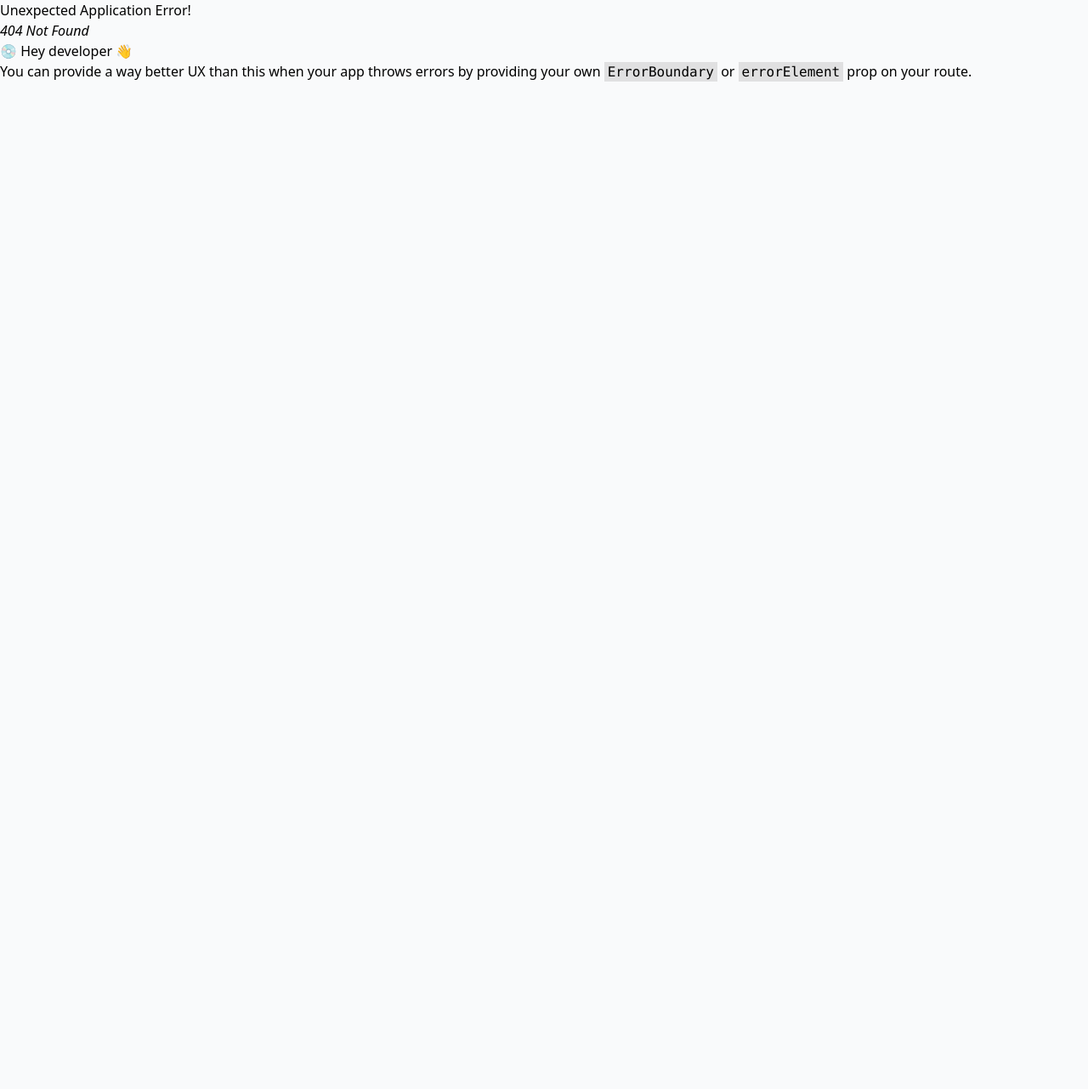
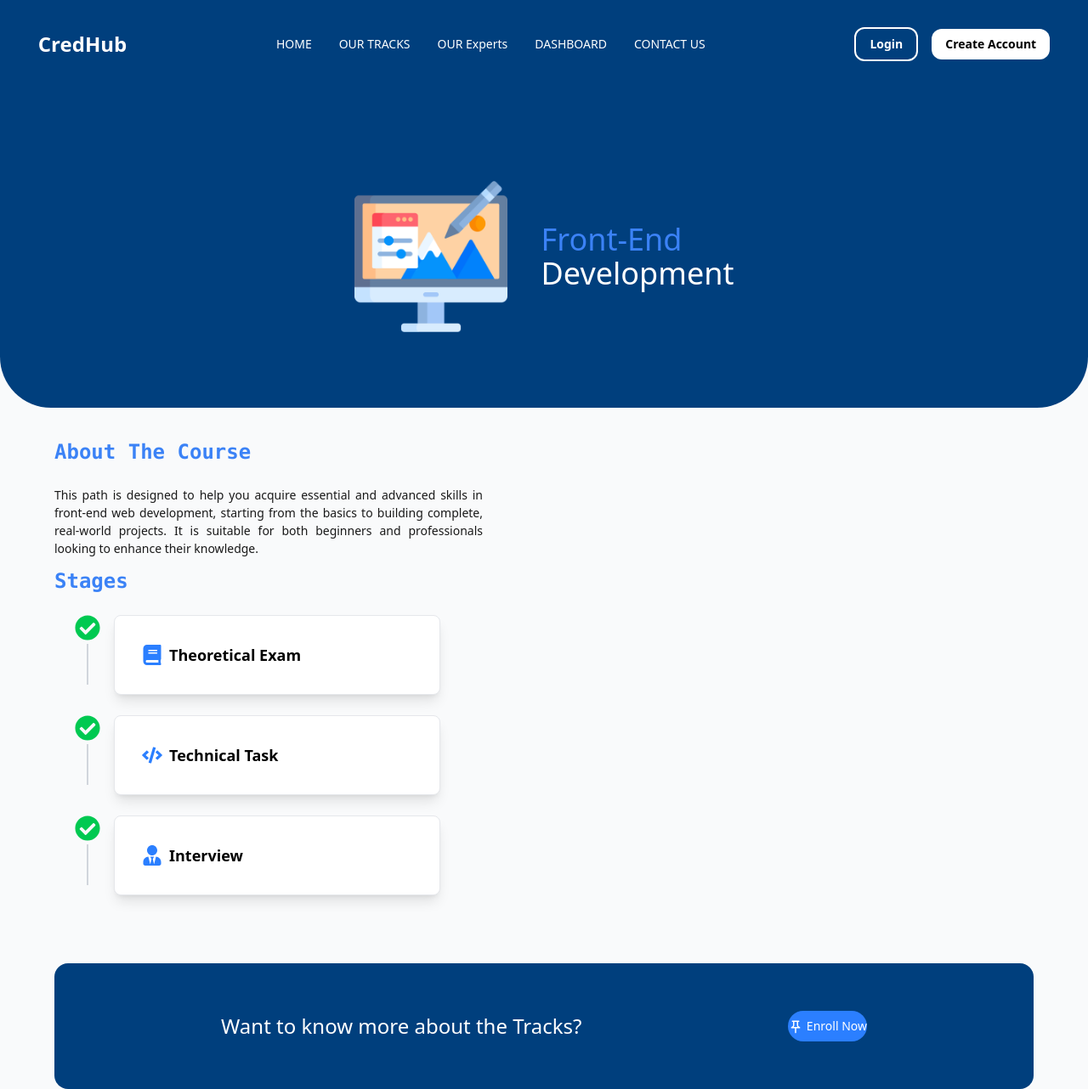
Before and after one commit to MayarQasrawi/Ratify, a React (Vite) app: page /track-details in a window 1280 px wide. Before the commit this address had no page. Shown: the whole page at 85% size. Before the commit the page ends 800 px from the top, so only its background shows below. Built offline with nearby package versions, Linux system fonts and the light colour scheme.

Commit message:
start working in track details page

```diff
--- a/src/components/user/TrackPage/TracksCard.jsx
+++ b/src/components/user/TrackPage/TracksCard.jsx
@@ -1,7 +1,6 @@
 import React from 'react'
-
-import { MdOutlinePushPin } from "react-icons/md";
 import { BiShowAlt } from "react-icons/bi";
+import Button from '../trackDetailsPage/shared/Button';
 
 function TracksCard({header, description,img}) {
   return (
@@ -26,9 +25,7 @@ function TracksCard({header, description,img}) {
 
       </a>
       <div class="mt-4">
-      <a href="#" class="inline-block  bg-blue-500 text-white text-sm py-1 px-16 rounded-3xl hover:bg-[#2A5C8A]">
-      <MdOutlinePushPin  className='inline text-lg'/> Enroll Now
-      </a>
+      <Button />
     </div>
     </div>
 
--- a/src/components/user/shared/Navbar.jsx
+++ b/src/components/user/shared/Navbar.jsx
@@ -4,7 +4,8 @@ import { Link, useLocation,NavLink } from "react-router-dom";
 function Navbar() {
   const [isOpen, setIsOpen] = useState(false);
    const location=useLocation();
-   console.log(location.pathname)
+   const style=location.pathname.includes('track-details') && {backgroundColor:'transparent',boxShadow:'none',position:'static'};
+   console.log(style)
   // Array of navigation links
   const navLinks = [
     { name: "HOME", to: "/" },
@@ -15,12 +16,12 @@ function Navbar() {
   ];
 
   return (
-    <nav className={` bg-white shadow-sm  sticky top-[1%]  text-sm  z-30 absolute  mx-[1%] w-[98%] rounded-xl  min-h-18 `}>
+    <nav className={` bg-white  shadow-sm  sticky top-[1%]  text-sm  z-30 absolute  mx-[1%] w-[98%] rounded-xl  min-h-18 `} style={style?style:{}} >
       <div className="container mx-auto px-4  sm:px-6 lg:px-8">
         <div className="flex justify-between items-center h-16">
           {/* Logo */}
           <div className="flex-shrink-0">
-            <Link to="/" className="text-2xl font-bold text-[#003F7DDE]">
+            <Link to="/" className="text-2xl font-bold text-[#003F7DDE]" style={style?{color:'white'}:{}}>
               CredHub
             </Link>
           </div>
@@ -66,12 +67,14 @@ function Navbar() {
           {/* Action Buttons (Desktop) */}
           <div className="hidden lg:flex items-center text-md  font-bold space-x-4">
             <Link
+            style={style?{border:'2px solid #fff',color:'#fff'}:{}}
               to="/auth/login"
               className="border-2 border-[#3B82F6] text-[#3B82F6] font-bold text-center px-4 py-2 rounded-xl hover:bg-[#3B82F6] hover:text-white transition duration-300"
             >
               Login
             </Link>
             <Link
+            style={style?{backgroundColor:'#fff',color:'black'}:{}}
               to="/auth/signup"
               className="bg-[#3B82F6] text-white   px-4 py-2 rounded-xl hover:bg-[#003F7DDE] transition duration-300"
             >
@@ -88,12 +91,14 @@ function Navbar() {
                 <NavLink key={index} to={link.to} name={link.name} />
               ))}
               <Link
+               style={style?{border:'2px solid #fff',color:'#fff'}:{}}
                 to="/auth/login"
                 className="border-2 border-[#3B82F6] text-[#3B82F6] font-bold text-center px-4 py-2 rounded-xl hover:bg-[#3B82F6] hover:text-white transition duration-300"
               >
                 Login
               </Link>
               <Link
+              style={style?{backgroundColor:'#fff',color:'black'}:{}}
                 to="/auth/signup"
                 className="bg-[#3B82F6] text-white font-bold  text-center px-4 py-2 rounded-xl hover:bg-[#003F7DDE] transition duration-300"
               >
@@ -109,7 +114,7 @@ function Navbar() {
 
 function NavLinks({ to, name }) {
   return (
-    <NavLink end
+    <NavLink end style={location.pathname.includes('track-details')?{color:'white'}:{}}
       to={to}
       className={({ isActive }) => isActive ?'pb-1 border-b-2 border-blue-600':'text-gray-700 hover:text-blue-600 transition duration-300'}
     >
--- /dev/null
+++ b/src/components/user/trackDetailsPage/Header.jsx
@@ -0,0 +1,17 @@
+import img from '../../../assets/img/tracks/frontEnd.png'
+import Navbar from '../shared/Navbar'
+export default function Header() {
+  return (
+    <header className='bg-[#003F7D] pt-5 pb-10 h-[60vh] rounded-bl-[60px] rounded-br-[60px]'>
+      <Navbar />
+      <div className='flex h-full gap-10 items-center justify-center'>
+        <div>
+          <img src={img} className='w-[180px]'/>
+        </div>
+        <div>
+          <h1 className='font-medium text-4xl text-[#3B82F6]'>Front-End <br /> <span className='text-white'>Development</span></h1>
+        </div>
+      </div>
+    </header>
+  )
+}
--- /dev/null
+++ b/src/components/user/trackDetailsPage/Register.jsx
@@ -0,0 +1,18 @@
+import { FaBriefcase, FaRocket } from "react-icons/fa"
+import Button from "./shared/Button"
+
+export default function Register() {
+  return (
+    <section className="mt-20 w-[90%] mx-auto py-14 px-5 bg-[#003F7D] rounded-2xl">
+      <div className="flex flex-wrap justify-center items-center">
+        <div className="text-white w-[60%] text-2xl font-medium ">
+        <p className='w-[90%]'>Want to know more about the Tracks?</p>
+      </div>
+        <div>
+           <Button py='2' />
+        </div>
+
+      </div>
+    </section>
+  )
+}
--- /dev/null
+++ b/src/components/user/trackDetailsPage/details/Stage.jsx
@@ -0,0 +1,40 @@
+import { FaCheckCircle, FaBook, FaCode, FaUserTie } from "react-icons/fa";
+
+const stages = [
+  {
+    title: "Theoretical Exam",
+    icon: <FaBook className="text-blue-500 text-2xl" />,
+  },
+  {
+    title: "Technical Task",
+    icon: <FaCode className="text-blue-500 text-2xl" />,
+  },
+  {
+    title: "Interview",
+    icon: <FaUserTie className="text-blue-500 text-2xl" />,
+  },
+];
+
+export default function Stage() {
+  return (
+    <div className="flex flex-col items-start space-y-6 pl-6 relative">
+      {stages.map((stage, index) => (
+        <div key={index} className="flex items-start relative">
+          <div className="flex flex-col items-center mr-4">
+            <FaCheckCircle className="text-green-500 text-3xl" />
+              <div className="w-[2px] h-12 bg-gray-300 mt-1"></div>
+          </div>
+          <div className="shadow-lg cursor-pointer w-96 p-4 hover:-translate-y-5 transition border border-gray-200 rounded-lg bg-white">
+            <div className="p-4">
+              <div className="flex items-center space-x-2">
+                {stage.icon}
+                <h3 className="text-lg font-semibold">{stage.title}</h3>
+              </div>
+            </div>
+          </div>
+        </div>
+      ))}
+
+    </div>
+  );
+}
--- /dev/null
+++ b/src/components/user/trackDetailsPage/details/TrackInfo.jsx
@@ -0,0 +1,22 @@
+import Title from "../shared/Title";
+import Stage from "./Stage";
+
+export default function TrackInfo() {
+  return (
+    <div className="w-[90%] mx-auto mt-9">
+      <div className="grid grid-cols-2 gap-8">
+        <div className="flex flex-col gap-3">
+          <Title>About The Course</Title>
+          <p className="text-[#191919] w-[90%] font-medium text-[14px] text-justify">
+            This path is designed to help you acquire essential and advanced
+            skills in front-end web development, starting from the basics to
+            building complete, real-world projects. It is suitable for both
+            beginners and professionals looking to enhance their knowledge.
+          </p>
+          <Title>Stages</Title>
+          <Stage />
+        </div>
+      </div>
+    </div>
+  );
+}
--- /dev/null
+++ b/src/components/user/trackDetailsPage/shared/Button.jsx
@@ -0,0 +1,9 @@
+import { MdOutlinePushPin } from "react-icons/md";
+
+export default function Button({px='16',py='1'}) {
+  return (
+    <button  class={`inline-block cursor-pointer bg-blue-500 text-white text-sm py-${py} px-${px} rounded-3xl hover:bg-[#2A5C8A]`}>
+          <MdOutlinePushPin  className='inline text-lg'/> Enroll Now
+          </button>
+  )
+}
--- /dev/null
+++ b/src/components/user/trackDetailsPage/shared/Title.jsx
@@ -0,0 +1,8 @@
+
+export default function Title({children}) {
+  return (
+    <h2 className="text-[#3B82F6] text-2xl font-bold font-mono mb-3">
+      {children}
+    </h2>
+  )
+}
--- a/src/layouts/RootLayout.jsx
+++ b/src/layouts/RootLayout.jsx
@@ -1,10 +1,11 @@
-import { Outlet } from "react-router-dom";
+import { Outlet, useLocation } from "react-router-dom";
 import Navbar from "../components/user/shared/Navbar";
 
 export default function RootLayout() {
+  const location=useLocation()
   return (
     <>
-      <Navbar  />
+   { !location.pathname.includes('track-details') &&  <Navbar  />}
       <Outlet />
     </>
   )
--- /dev/null
+++ b/src/pages/user/TrackDetailsPage.jsx
@@ -0,0 +1,13 @@
+import TrackInfo from "../../components/user/trackDetailsPage/details/TrackInfo";
+import Header from "../../components/user/trackDetailsPage/Header";
+import Register from "../../components/user/trackDetailsPage/Register";
+
+export default function TrackDetailsPage() {
+  return (
+    <>
+      <Header />
+      <TrackInfo />
+      <Register />
+    </>
+  )
+}
--- a/src/routes/route.jsx
+++ b/src/routes/route.jsx
@@ -15,6 +15,7 @@ import TrackPage from '../components/user/TrackPage/TrackPage';
 import Form from "../components/view/Form";
 import ForgetPassword from "../components/view/ForgetPassword";
 import MyTracksPage from "../pages/applicant/MyTracksPage";
+import TrackDetailsPage from "../pages/user/TrackDetailsPage";
 
 export const routes = createBrowserRouter([
   {
@@ -25,6 +26,7 @@ export const routes = createBrowserRouter([
       { path: "our-tracks", element: <TrackPage />  },
       { path: "our-experts", element: <ExpertsPage /> },
       { path: "my-tracks", element: <MyTracksPage/> },
+      { path: "track-details", element: <TrackDetailsPage /> },
 
     ],
   },
```
